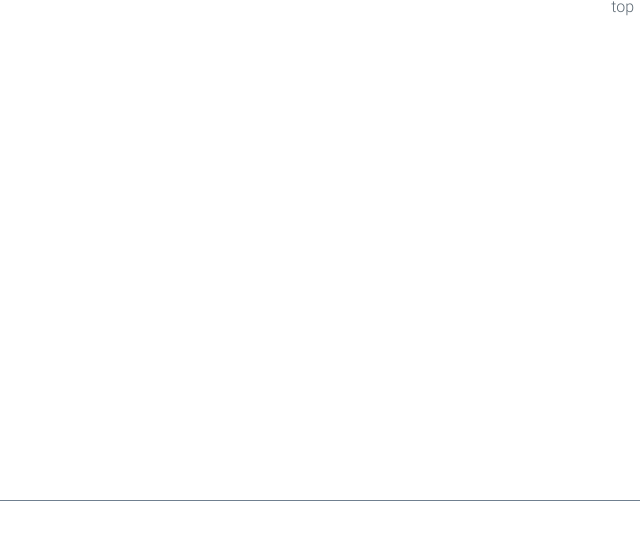
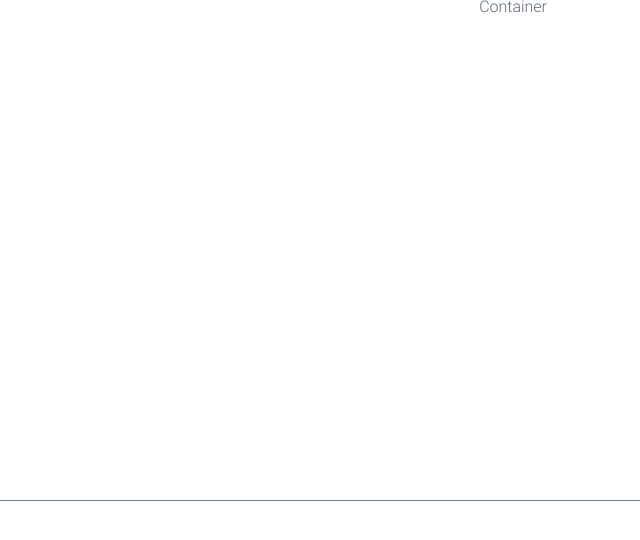
Before and after one commit to nerdpanda-ir/NerdPanda.Me, a React (Create React App) app: page / in a window 1280 px wide. Shown: the top 540 px of the page, without its empty margins (640-1280 px from the left). Built offline with nearby package versions, Linux system fonts and the light colour scheme.

Commit message:
import container component

```diff
--- a/src/components/Page/index/Header/Nav/Nav.js
+++ b/src/components/Page/index/Header/Nav/Nav.js
@@ -1,5 +1,6 @@
 /*====   import Sctipt    ====*/
     import React from "react";
+    import Container from '../../../../Container/Container'
 /*====   import Sctipt    ====*/
 export default class Nav extends React.Component
 {
@@ -8,8 +9,10 @@ export default class Nav extends React.Component
         let result =
         (
             <React.Fragment>
-                <nav>
-                    top nav
+                <nav id='topNav'>
+                    <Container className='h100'>
+                        Container
+                    </Container>
                 </nav>
             </React.Fragment>
         );
```
